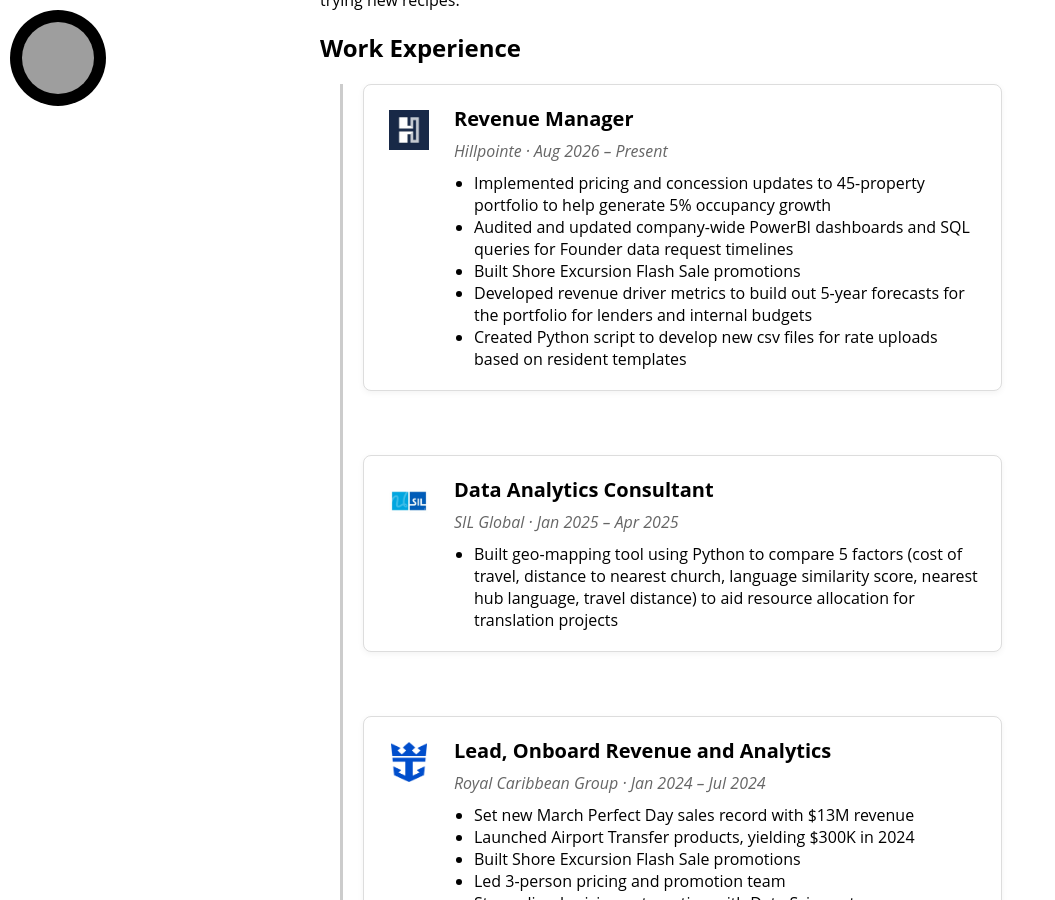
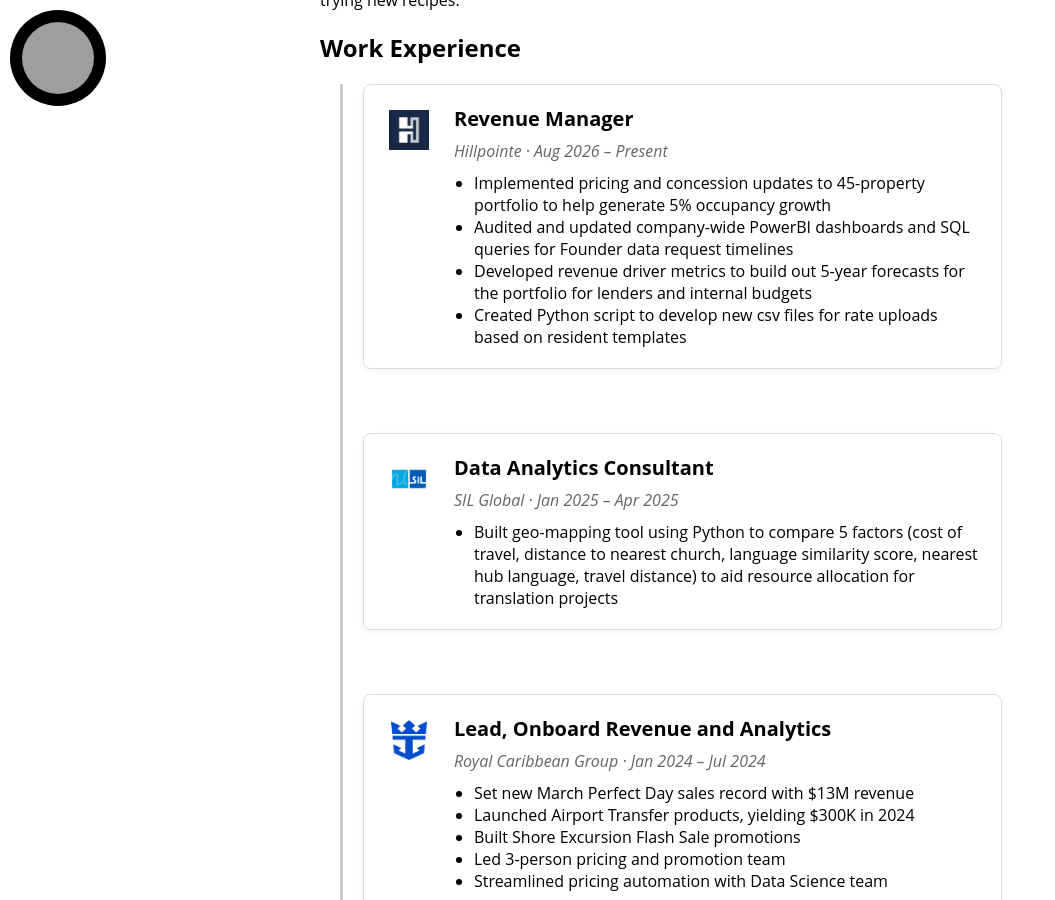
Before and after one commit to AmyFischbach/AmyFischbach.github.io, a Jekyll site: the page built from index.html, in a window 1280 px wide and 900 px high, scrolled down 907 px. Shown: the whole window, without its empty margins (0-1055 px from the left). Built offline with Jekyll 4.4.1, drawn with Linux system fonts in a browser that asks for light colours; nearby versions of some CDN libraries; some web fonts are replaced; the list of posts is cut into pages by our own code; grey boxes are pictures that could not be loaded.

Commit message:
Update index.html

```diff
--- a/index.html
+++ b/index.html
@@ -52,7 +52,6 @@ title: Home
           <ul>
             <li>Implemented pricing and concession updates to 45-property portfolio to help generate 5% occupancy growth</li>
             <li>Audited and updated company-wide PowerBI dashboards and SQL queries for Founder data request timelines</li>
-            <li>Built Shore Excursion Flash Sale promotions</li>
             <li>Developed revenue driver metrics to build out 5-year forecasts for the portfolio for lenders and internal budgets</li>
             <li>Created Python script to develop new csv files for rate uploads based on resident templates</li>
           </ul>
```
